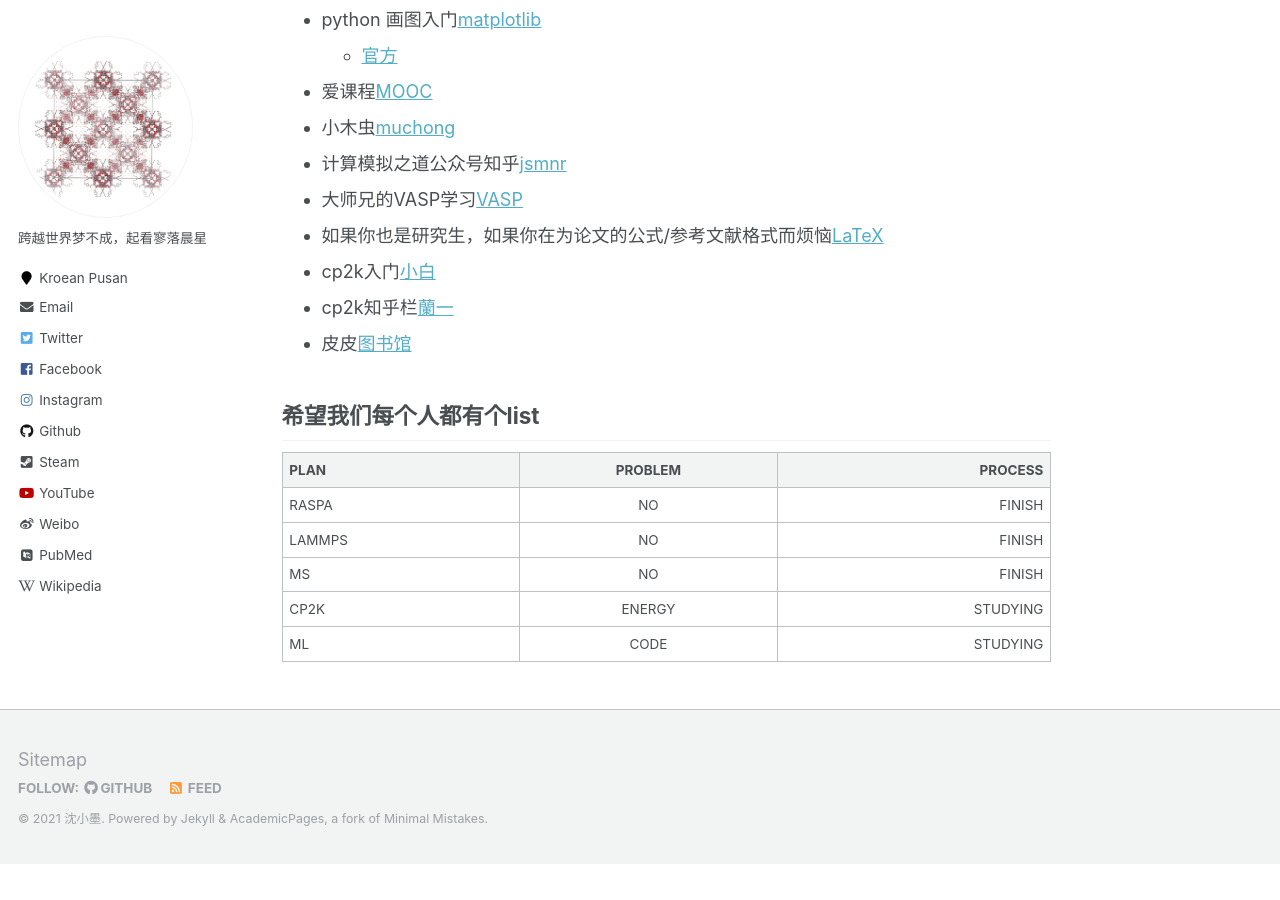
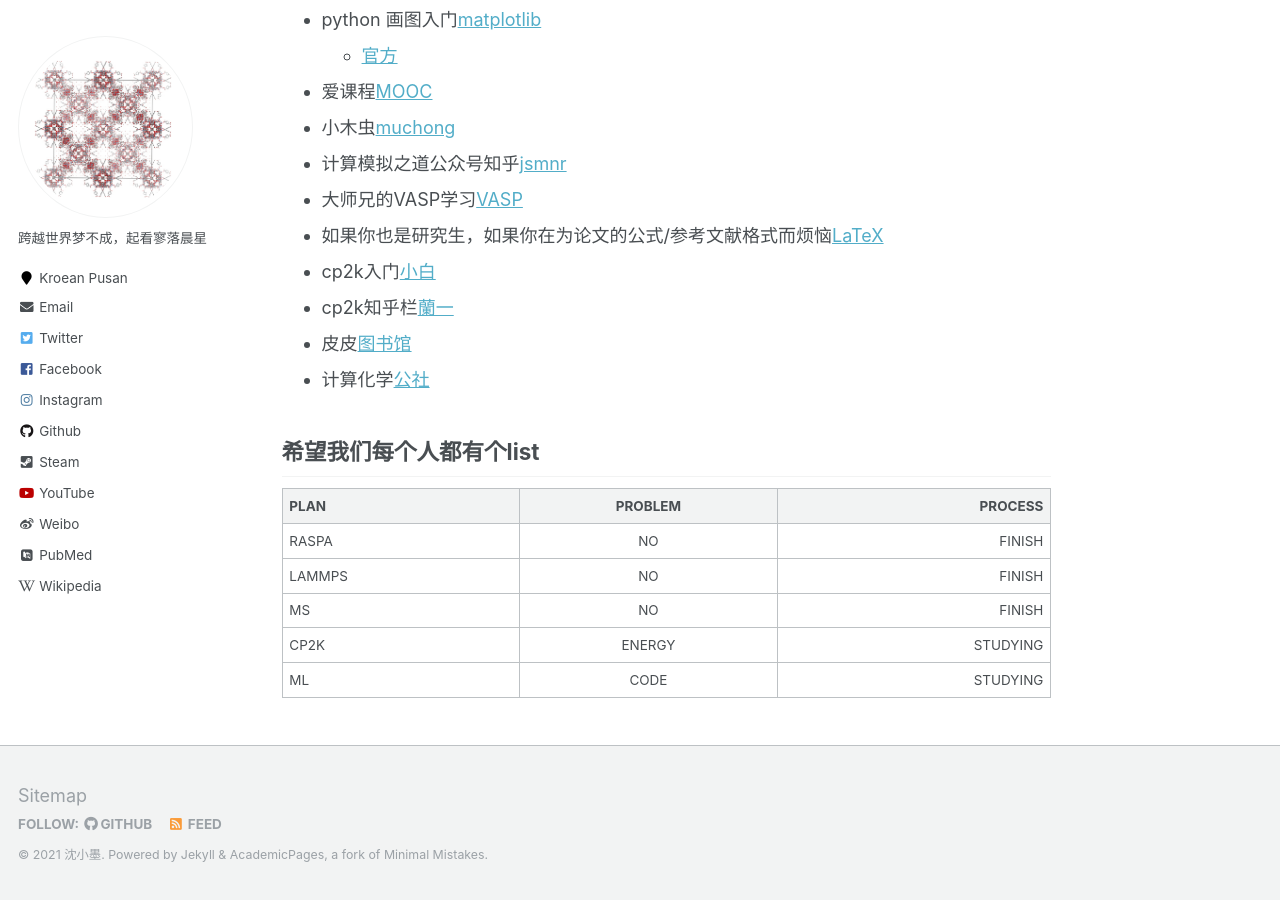
Before and after one commit to sxm13/ZGBshenxiaomoCV.github.io, a Jekyll site: the page built from _pages/markdown.md, in a window 1280 px wide and 900 px high, scrolled down 1883 px. Built offline with Jekyll 4.4.1, drawn with Linux system fonts in a browser that asks for light colours; some web fonts are replaced; before the commit the page ends 2747 px from its top, so only the background shows below that.

Commit message:
Update markdown.md

```diff
--- a/_pages/markdown.md
+++ b/_pages/markdown.md
@@ -65,6 +65,7 @@
 * cp2k入门[小白](https://www.cnblogs.com/Shine-JK/p/10988556.html "xiaobai")
 * cp2k知乎栏[蘭一](https://www.zhihu.com/people/lan-yi-27/posts?page=1 "cp2k")
 * 皮皮[图书馆](http://www.xttsg.com/ "pipi")
+* 计算化学[公社](http://bbs.keinsci.com/forum.php "keyin")
 
 
 ## 希望我们每个人都有个list
```
